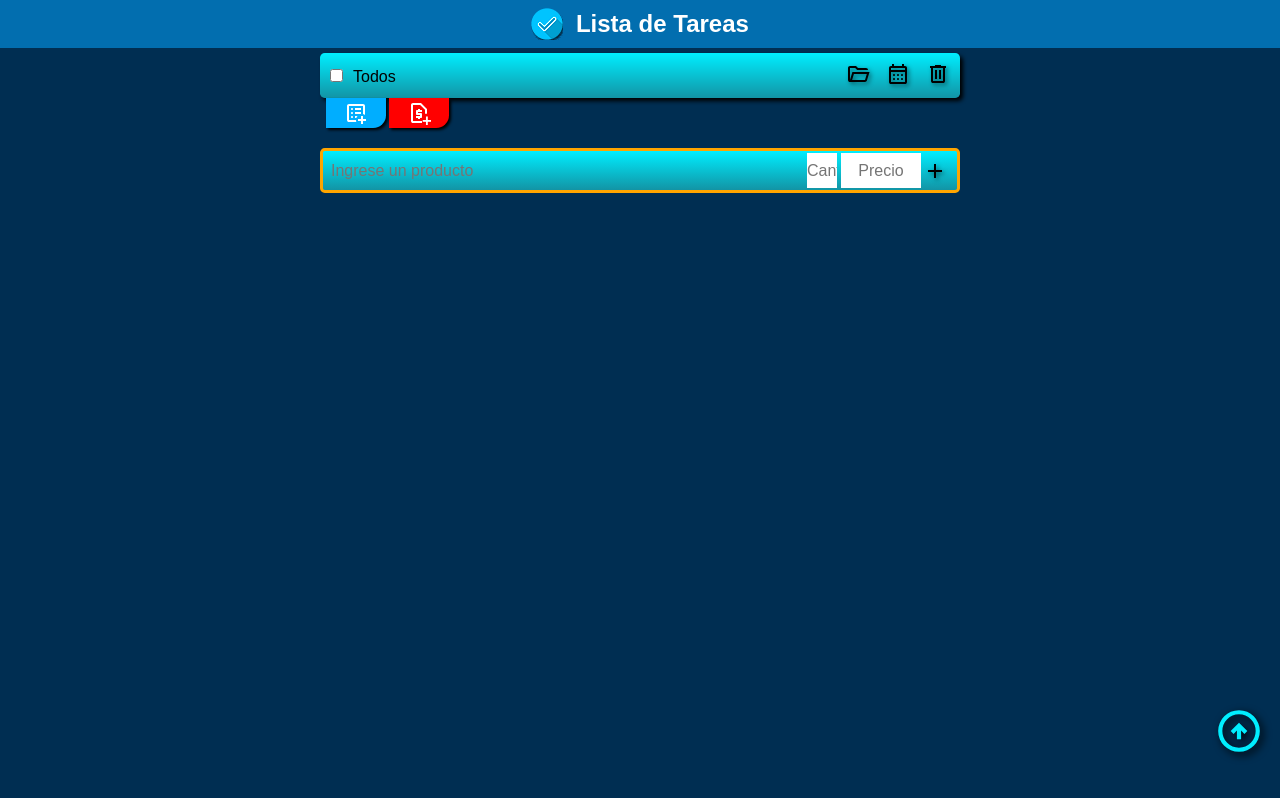
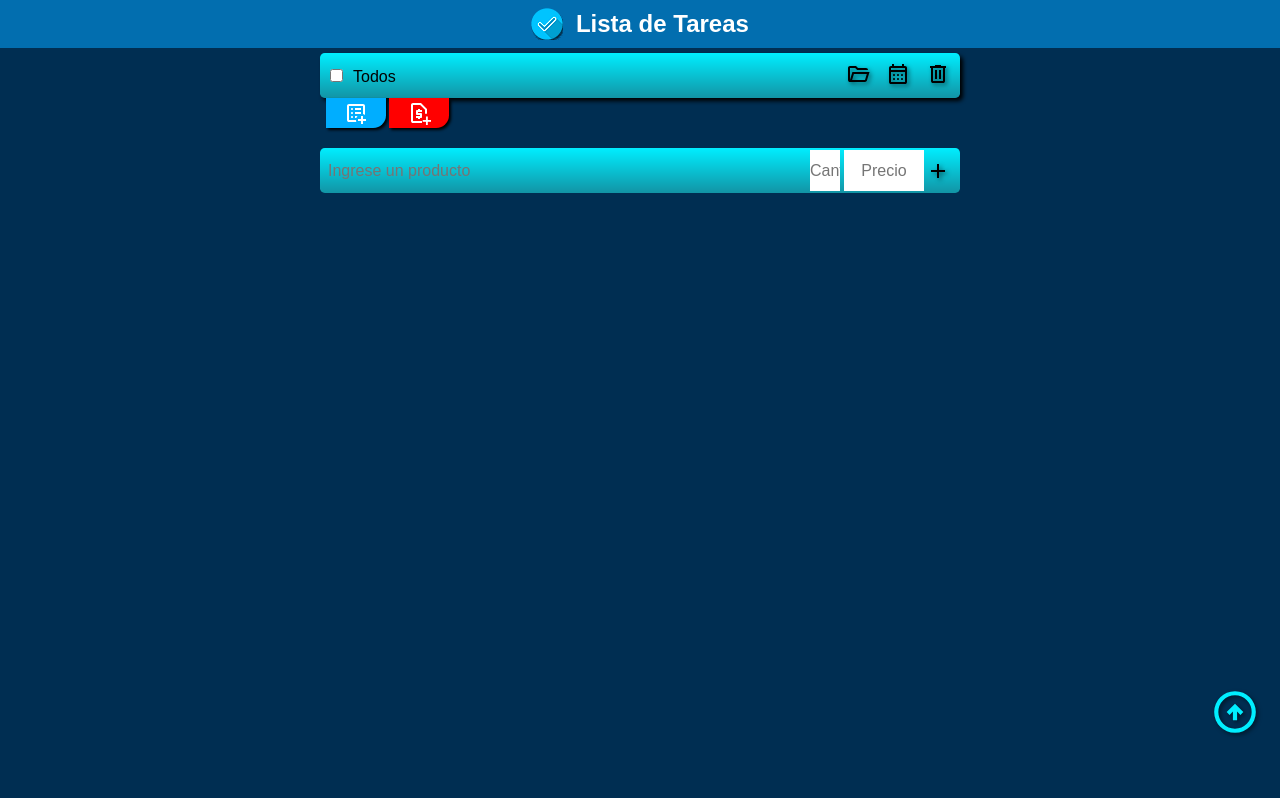
Before and after one commit to hernanveyret/lista-de-tareas-v2, a React (Vite) app: page / in a window 1280 px wide. Built offline with nearby package versions, Linux system fonts and the light colour scheme.

Commit message:
mejoras de funcionalidad

```diff
--- a/src/App.css
+++ b/src/App.css
@@ -149,6 +149,11 @@ form {
   background-color: orangered;
 }
 
+.btn-toTop {
+  position: fixed;
+  bottom: 60px;
+  right: 20px;
+}
 @media screen and (min-width: 1024px){
   main, nav  {
     width:50%;
--- a/src/App.jsx
+++ b/src/App.jsx
@@ -306,6 +306,13 @@ const scrollToEdit = () => {
   }
 }
 
+const scrollTop = () => {
+  const scroll = document.querySelector('header');
+  if(scroll){
+    scroll.scrollIntoView({behavior:'smooth'})
+  }
+}
+
   return (
     <section className="container-app">
       {
@@ -449,15 +456,16 @@ const scrollToEdit = () => {
             confirm={confirm}
             />
           }
-          <a  href="#header" style={{border:'orange', position:'fixed', bottom:'2.5rem', right:'1rem', zIndex: '10004', filter: 'drop-shadow(3px 3px 4px black)'}}>
-            <svg xmlns="http://www.w3.org/2000/svg"
+
+         <button onClick={scrollTop} className="btn btn-toTop" data-btn={'top'}>
+         <svg xmlns="http://www.w3.org/2000/svg"
             height="50px"
             viewBox="0 -960 960 960"
             width="50px"
             fill="rgb(0, 238, 255)">
               <path d="M440-320h80v-168l64 64 56-56-160-160-160 160 56 56 64-64v168Zm40 240q-83 0-156-31.5T197-197q-54-54-85.5-127T80-480q0-83 31.5-156T197-763q54-54 127-85.5T480-880q83 0 156 31.5T763-763q54 54 85.5 127T880-480q0 83-31.5 156T763-197q-54 54-127 85.5T480-80Zm0-80q134 0 227-93t93-227q0-134-93-227t-227-93q-134 0-227 93t-93 227q0 134 93 227t227 93Zm0-320Z"/>
             </svg>
-         </a>
+         </button>
     </section>
   )
 }
--- a/src/Components/Task.jsx
+++ b/src/Components/Task.jsx
@@ -31,7 +31,7 @@ const Task = ({selectPage,taskCompleted,editTask}) => {
                   </svg>
                 }
                 </button>
-                <button className="btn" data-id={task.id} onClick={editTask}>
+                <button className="btn" data-id={task.id} onClick={editTask} >
                   <svg xmlns="http://www.w3.org/2000/svg"
                     height="24px"
                     viewBox="0 -960 960 960"
--- a/src/Components/navCalc.css
+++ b/src/Components/navCalc.css
@@ -9,7 +9,6 @@
   color: black;
   font-size: 1rem;
   position: relative;
-  border: 3px solid orange;
   margin-bottom: 1rem;;
 }
 .input-text input {
```
